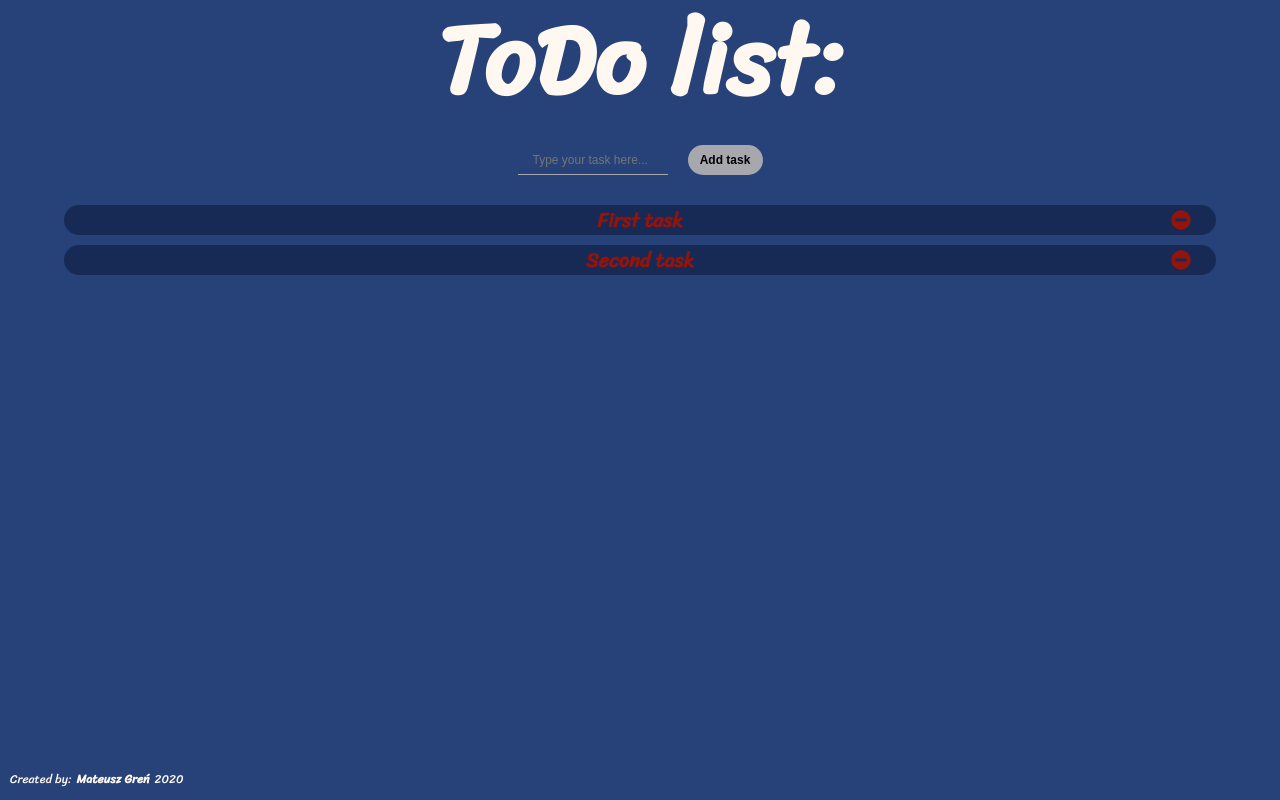
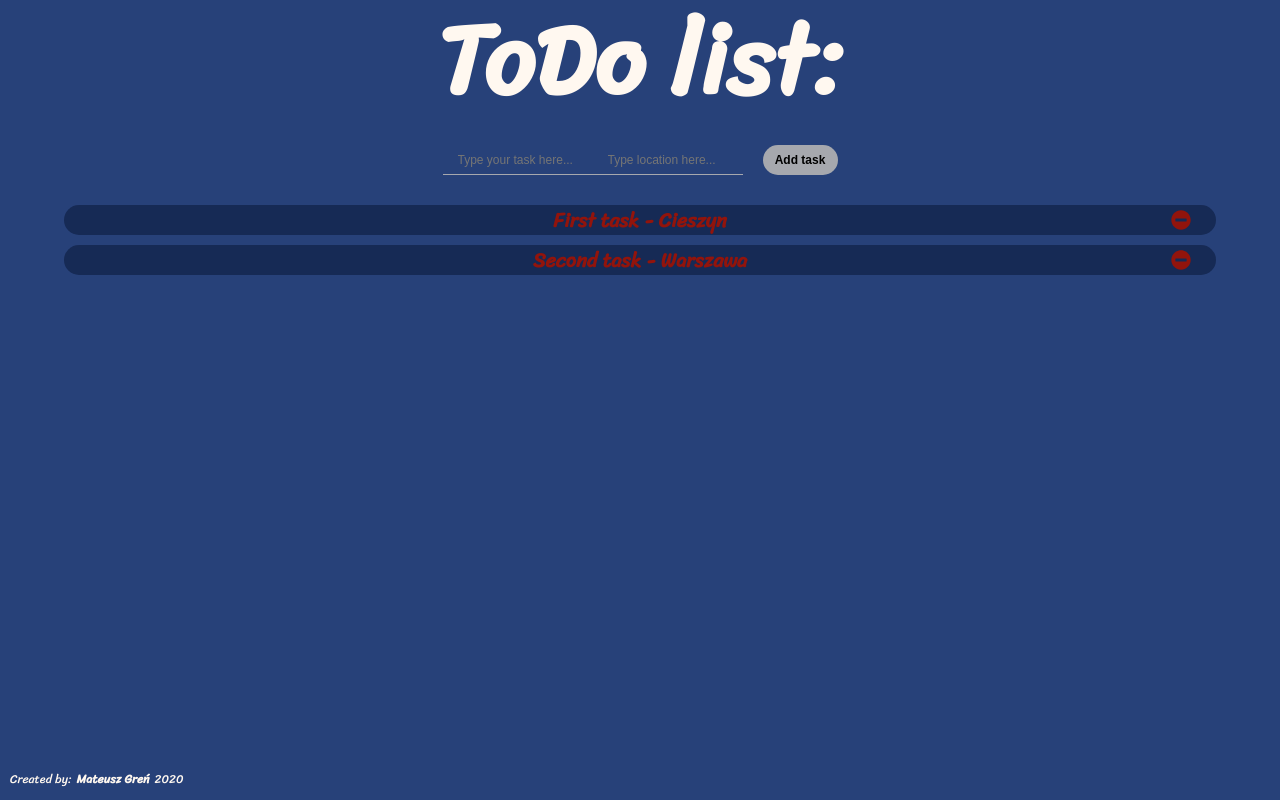
Before and after one commit to suszak/todolist, a React (Create React App) app: page / in a window 1280 px wide. Built offline with nearby package versions, Linux system fonts and the light colour scheme.

Commit message:
city input added

```diff
--- a/src/components/NavBar/NavBar.js
+++ b/src/components/NavBar/NavBar.js
@@ -5,7 +5,8 @@ class NavBar extends Component {
     render() {
         return(
             <nav className="navigationBar">
-                <input type='text' placeholder='Type your task here...' className='navigationBar__input' onChange={this.props.onUpdate} value={this.props.state.draft}></input>
+                <input type='text' placeholder='Type your task here...' className='navigationBar__input' onChange={this.props.updateDraft} value={this.props.state.draft}></input>
+                <input type='text' placeholder='Type location here...' className='navigationBar__input' onChange={this.props.updateCity} value={this.props.state.city}></input>
                 <button className='navigationBar__button' onClick={this.props.updateTaskList} >Add task</button>
             </nav>
         );
--- a/src/components/ToDoItem/ToDoItem.js
+++ b/src/components/ToDoItem/ToDoItem.js
@@ -5,7 +5,7 @@ class ToDoItem extends Component {
     render() {
         return(
             <section className='todoItem'>
-                <span className={this.props.task.done?'todoItem__name todoItem__name--done':'todoItem__name'} onClick={() => {this.props.changeState(this.props.task.id)}} >{this.props.task.name}</span>
+                <span className={this.props.task.done?'todoItem__name todoItem__name--done':'todoItem__name'} onClick={() => {this.props.changeState(this.props.task.id)}} >{this.props.task.name} - {this.props.task.city}</span>
                 <span onClick={() => {this.props.deleteTask(this.props.task.id)}} className='todoItem__delete'><i className='fas fa-minus-circle'></i></span>
             </section>
         );
--- a/src/containers/App/App.js
+++ b/src/containers/App/App.js
@@ -5,7 +5,7 @@ import Main from '../Main/Main';
 import Footer from '../Footer/Footer'
 
 class App extends Component {
-  tasksList = [{name: 'First task', id: 0, done: false}, {name: 'Second task', id: 1, done: false}];
+  tasksList = [{id: 0, name: 'First task', city: 'Cieszyn', done: false}, {id: 1, name: 'Second task', city: 'Warszawa', done: false}];
 
   render() {
     return(
--- a/src/containers/Main/Main.js
+++ b/src/containers/Main/Main.js
@@ -6,13 +6,21 @@ import ToDoList from '../../components/ToDoList/ToDoList'
 class Main extends Component {
     state = {
         tasks: this.props.tasks,
-        draft: ''
+        draft: '',
+        city: ''
     }
 
-    updateValue = (event) => {
+    // Update draft input value:
+    updateDraft = (event) => {
         this.setState({draft: event.target.value});
     }
 
+    // Update city input value:
+    updateCity = (event) => {
+        this.setState({city: event.target.value});
+    }
+
+    // Add new task:
     updateTaskList = () => {
         if(this.state.draft) {
             let tasksArray = this.state.tasks;
@@ -20,11 +28,12 @@ class Main extends Component {
                     return task.id;
                 }
             );
-            tasksArray.push({name: this.state.draft, id: Math.max(...idArray)+1, done: false});
-            this.setState({tasks: tasksArray, draft: ''});
+            tasksArray.push({name: this.state.draft, city: this.state.city, id: Math.max(...idArray)+1, done: false});
+            this.setState({tasks: tasksArray, draft: '', city: ''});
         }
     }
 
+    // Delete task:
     deleteTask = (taskId) => {
         let idArray = this.state.tasks.map(task => {
             return task.id;
@@ -38,7 +47,7 @@ class Main extends Component {
         this.setState({tasks: newArray});
     }
 
-
+    // Change state done/todo
     changeState = (taskId) => {
         const idArray = this.state.tasks.map(task => {
             return task.id;
@@ -49,7 +58,7 @@ class Main extends Component {
 
         let newArray = this.state.tasks;
 
-        newArray[index] = {name: newArray[index].name, id: newArray[index].id, done: !newArray[index].done};
+        newArray[index] = {name: newArray[index].name, id: newArray[index].id, city: newArray[index].city, done: !newArray[index].done};
 
         this.setState({tasks: newArray});
     }
@@ -57,7 +66,7 @@ class Main extends Component {
     render() {
         return(
             <main className='main'>
-                <NavBar state={this.state} onUpdate={this.updateValue} updateTaskList={this.updateTaskList} />
+                <NavBar state={this.state} updateDraft={this.updateDraft} updateCity={this.updateCity} updateTaskList={this.updateTaskList} />
                 <ToDoList state={this.state} deleteTask={this.deleteTask} changeState={this.changeState}/>
             </main>
         )
```
